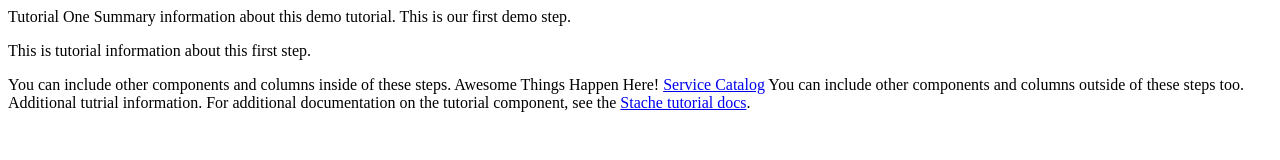
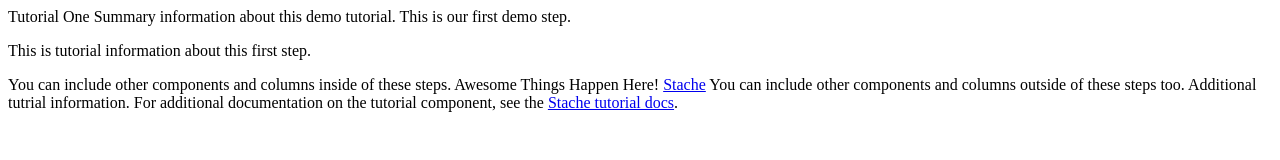
Before and after one commit to blackbaud/skyux-spa-stache, a website: page src/app/learn/tutorials/tutorial-one/index.html in a window 1280 px wide. Drawn offline with Linux system fonts and the light colour scheme.

Commit message:
updated link from SC to stache

```diff
--- a/src/app/learn/tutorials/tutorial-one/index.html
+++ b/src/app/learn/tutorials/tutorial-one/index.html
@@ -23,7 +23,7 @@
             <stache-code-block
               languageType="markup">
               <blink>Awesome Things Happen Here!</blink>
-              <a href="https://sc.blackbaud.com/">Service Catalog</a>
+              <a href="https://docs.blackbaud.com/stache">Stache</a>
             </stache-code-block>
           </stache-tutorial-step-body>
         </stache-tutorial-step>
```
